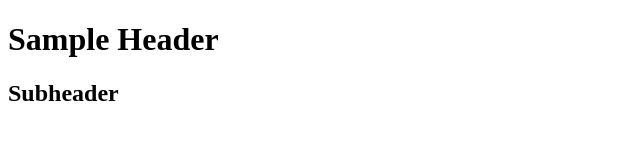
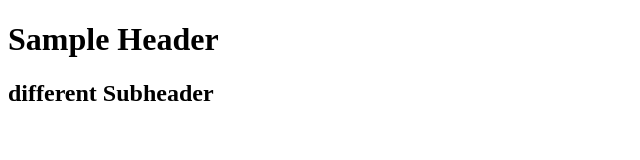
Before and after one commit to AEZ314/demo, a plain HTML site: page index.html in a window 1280 px wide. Shown: the whole page, without its empty margins (0-640 px from the left). Drawn offline with Linux system fonts and the light colour scheme.

Commit message:
updated index.html

```diff
--- a/index.html
+++ b/index.html
@@ -7,6 +7,6 @@
 </head>
 <body>
     <h1>Sample Header</h1>
-    <h2>Subheader</h2>
+    <h2>different Subheader</h2>
 </body>
 </html>
```
